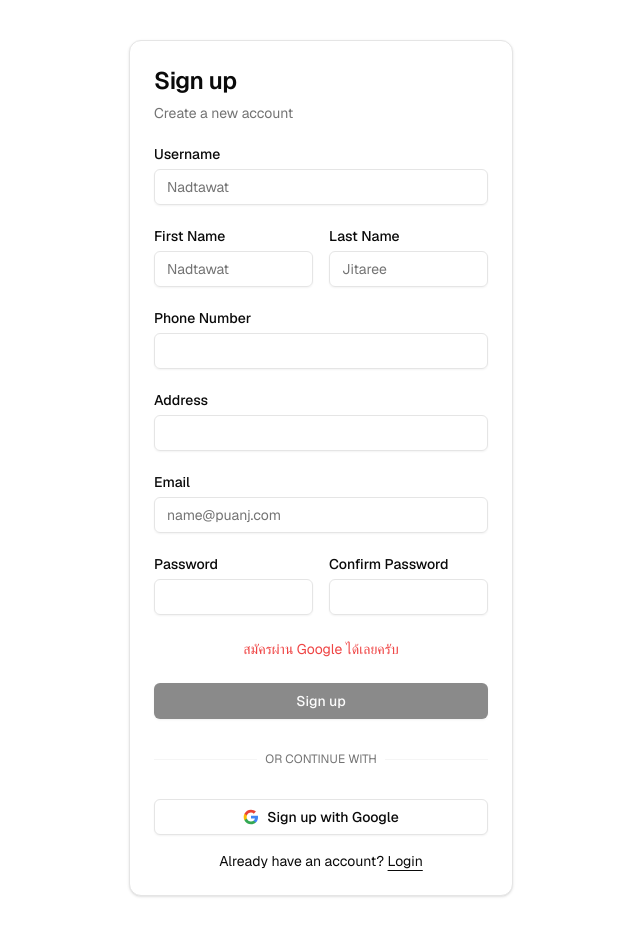
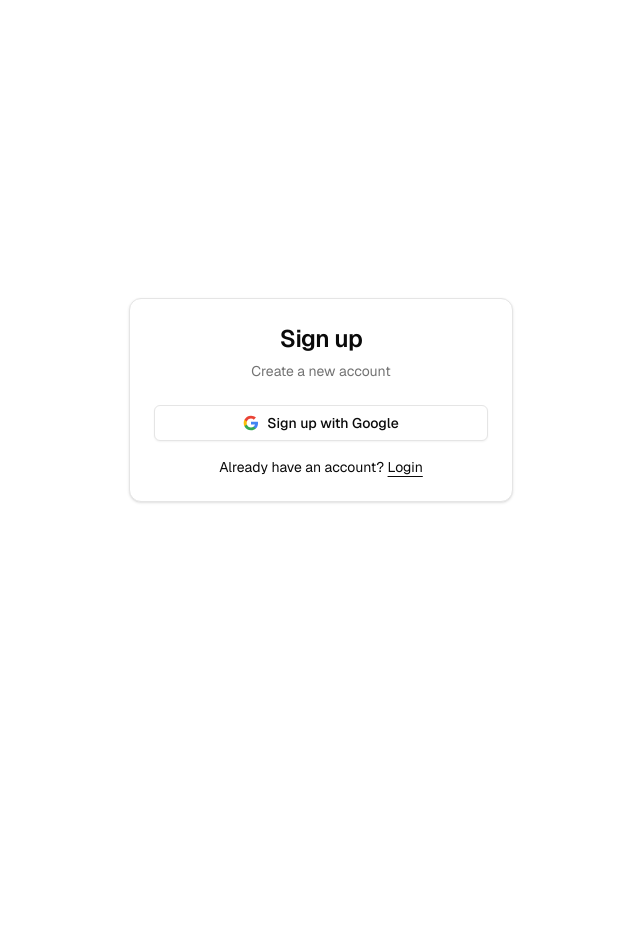
Before and after one commit to Nadtawat-Jitaree/status-myself, a Next.js app: page /auth/sign-up in a window 1280 px wide. Shown: the whole page, without its empty margins (319-959 px from the left). After the commit the page ends 800 px from the top, so only its background shows below. Built offline with nearby package versions, Linux system fonts and the light colour scheme.

Commit message:
update ui sign up

```diff
--- a/components/sign-up-form.tsx
+++ b/components/sign-up-form.tsx
@@ -96,15 +96,14 @@ export function SignUpForm({
     <div className={cn("flex flex-col gap-6", className)} {...props}>
       <Card>
         <CardHeader>
-          <CardTitle className="text-2xl">Sign up</CardTitle>
-          <CardDescription>Create a new account</CardDescription>
+          <CardTitle className="text-2xl text-center">Sign up</CardTitle>
+          <CardDescription className="text-center">Create a new account</CardDescription>
         </CardHeader>
         <CardContent>
           <form onSubmit={handleSignUp}>
             <div className="flex flex-col gap-6">
 
-              {/* --- 3. ช่อง Input สำหรับ Username --- */}
-              <div className="grid gap-2">
+              {/* <div className="grid gap-2">
                 <Label htmlFor="username">Username</Label>
                 <Input
                   id="username"
@@ -116,7 +115,6 @@ export function SignUpForm({
                 />
               </div>
 
-              {/* --- 4. ช่อง Input สำหรับ First Name และ Last Name --- */}
               <div className="grid grid-cols-2 gap-4">
                 <div className="grid gap-2">
                   <Label htmlFor="fname">First Name</Label>
@@ -140,7 +138,6 @@ export function SignUpForm({
                 </div>
               </div>
 
-              {/* --- 5. ช่อง Input สำหรับ Phone และ Address --- */}
               <div className="grid gap-2">
                 <Label htmlFor="tel">Phone Number</Label>
                 <Input
@@ -162,7 +159,6 @@ export function SignUpForm({
                   onChange={(e) => setAddress(e.target.value)}
                 />
               </div>
-              {/* -------------------------------------------------- */}
 
               <div className="grid gap-2">
                 <Label htmlFor="email">Email</Label>
@@ -201,8 +197,8 @@ export function SignUpForm({
                 />
               </div>
               </div>
-              <p className="text-red-500 text-sm text-center">สมัครผ่าน Google ได้เลยครับ</p>
-              {error && <p className="text-sm text-red-500">{error}</p>}
+              <p className="text-red-500 text-sm text-center">สมัครผ่าน Google ได้เลยครับ</p> */}
+              {/* {error && <p className="text-sm text-red-500">{error}</p>}
               <Button type="submit" className="w-full" disabled={true}>
                 {isLoading ? "Creating an account..." : "Sign up"}
               </Button>
@@ -216,7 +212,7 @@ export function SignUpForm({
                     Or continue with
                   </span>
                 </div>
-              </div>
+              </div> */}
 
               <Button
                 type="button"
```
